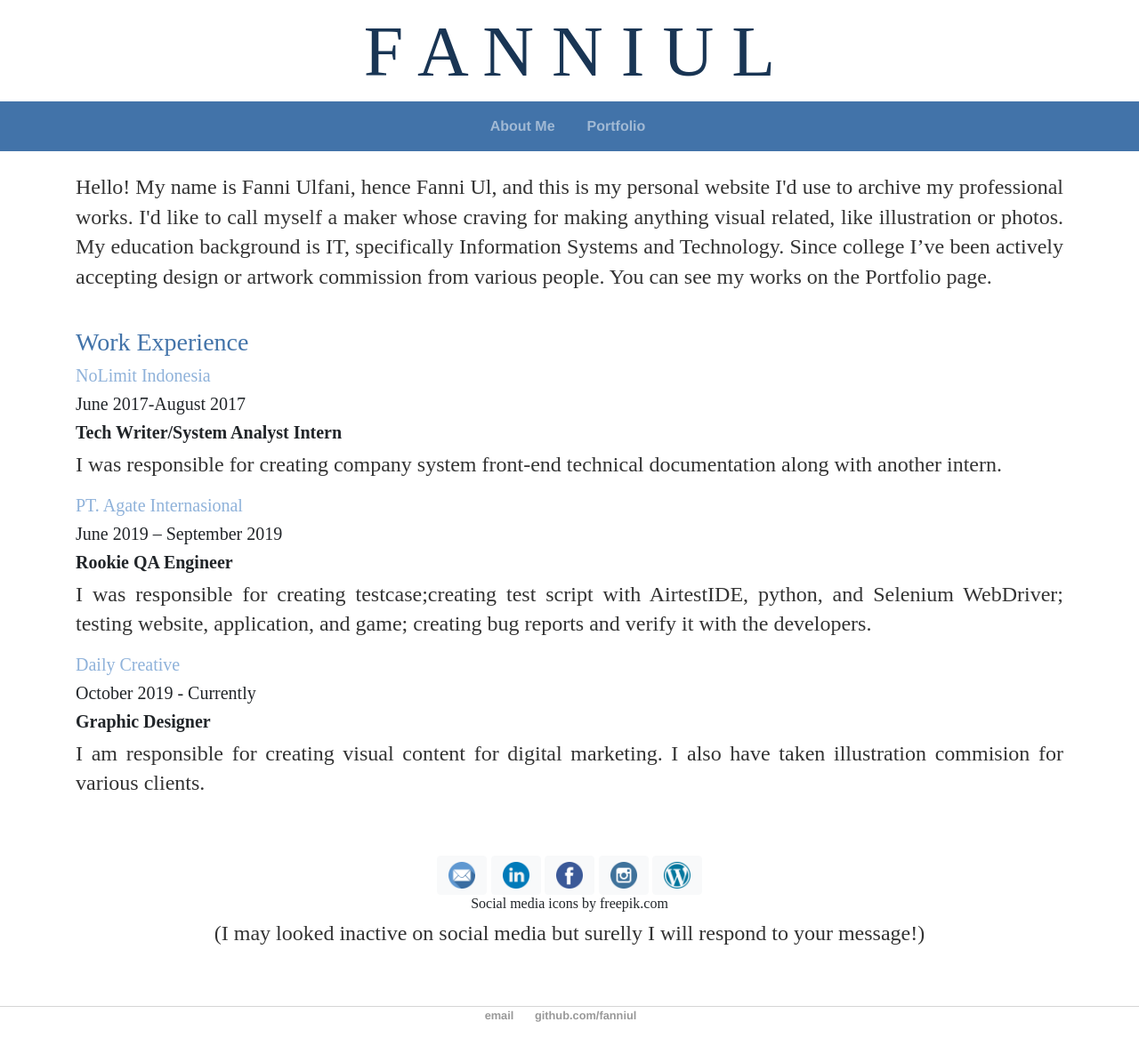
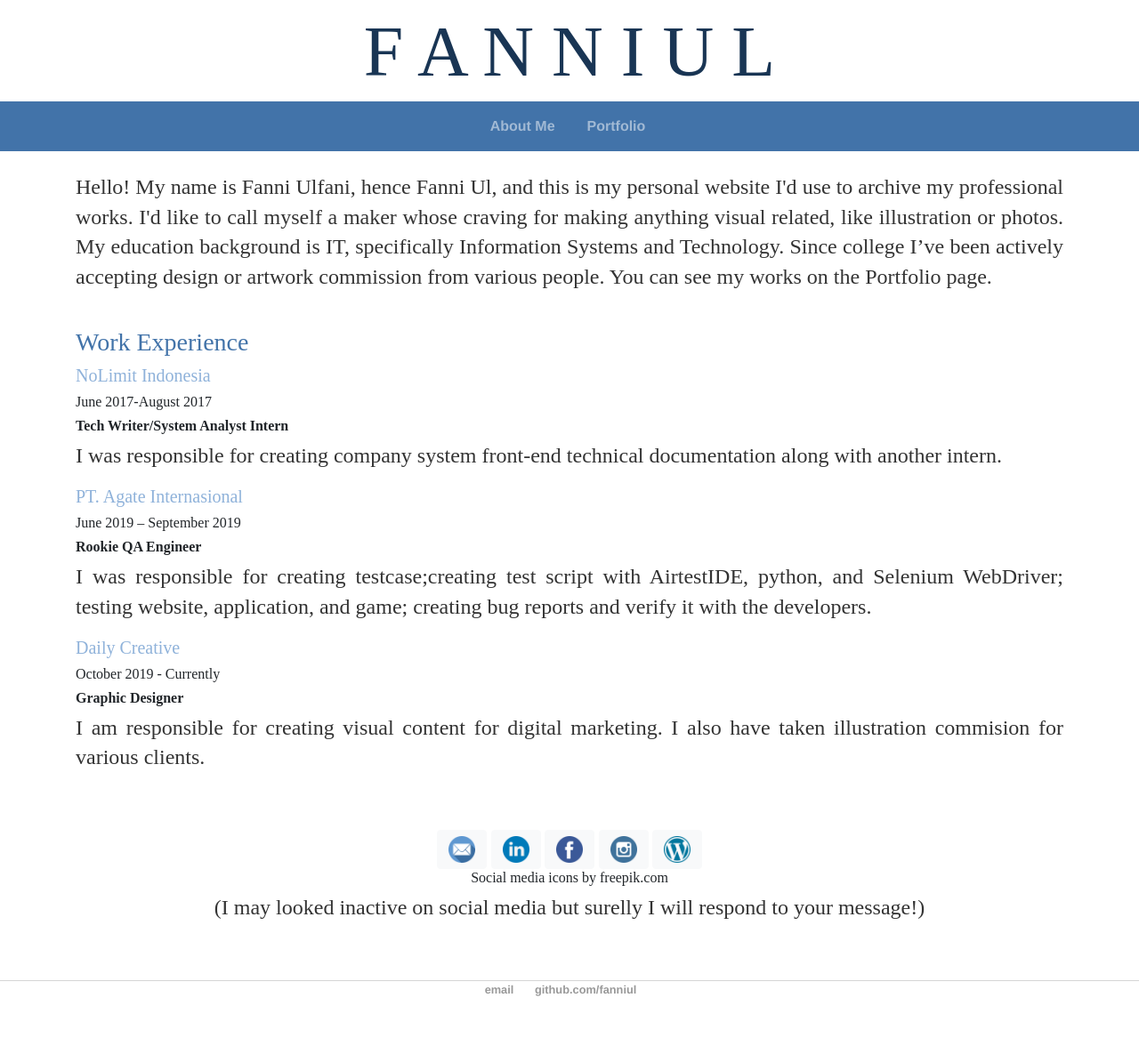
Before and after one commit to fanniul/fanniul.github.io, a Jekyll site: the page built from about/index.html, in a window 1280 px wide. Shown: the whole page at 89% size. Built offline with Jekyll 4.4.1, drawn with Linux system fonts in a browser that asks for light colours; comment, search, counter and statistics services are not loaded; after the commit the page ends 1138 px from its top, so only the background shows below that.

Commit message:
Update index.html

```diff
--- a/about/index.html
+++ b/about/index.html
@@ -17,17 +17,17 @@ I’m focusing on web development, mainly in front-end.</p> -->
 	<br>
 	<h3 class="text-justify" style="font-family: Montserrat;color:#4273a9;"> Work Experience </h3>
 	<h5 class="text-justify" style="font-family: Montserrat;color:#8fb2da;"> NoLimit Indonesia </h5>
-	<h5 class="text-justify" style="font-family: Montserrat;"> June 2017-August 2017 </h5>
-	<h5 class="text-justify font-weight-bold" style="font-family: Montserrat;"> Tech Writer/System Analyst Intern </h5>
+	<h6 class="text-justify" style="font-family: Montserrat;"> June 2017-August 2017 </h6>
+	<h6 class="text-justify font-weight-bold" style="font-family: Montserrat;"> Tech Writer/System Analyst Intern </h6>
 	<p  class="text-justify" style="font-family: Lateef;">  I was responsible for creating company system front-end technical documentation along with another intern. </p>
 	<h5 class="text-justify" style="font-family: Montserrat;color:#8fb2da;"> PT. Agate Internasional </h5>
-	<h5 class="text-justify" style="font-family: Montserrat;"> June 2019 – September 2019 </h5>
-	<h5 class="text-justify font-weight-bold" style="font-family: Montserrat;"> Rookie QA Engineer </h5>
+	<h6 class="text-justify" style="font-family: Montserrat;"> June 2019 – September 2019 </h6>
+	<h6 class="text-justify font-weight-bold" style="font-family: Montserrat;"> Rookie QA Engineer </h6>
 	<p  class="text-justify" style="font-family: Lateef;">  I was responsible for creating testcase;creating test script with AirtestIDE, python, and Selenium WebDriver;
 	testing website, application, and game; creating bug reports and verify it with the developers. </p>
 	<h5 class="text-justify" style="font-family: Montserrat;color:#8fb2da;"> Daily Creative </h5>
-	<h5 class="text-justify" style="font-family: Montserrat;"> October 2019 - Currently </h5>
-	<h5 class="text-justify font-weight-bold" style="font-family: Montserrat;"> Graphic Designer </h5>
+	<h6 class="text-justify" style="font-family: Montserrat;"> October 2019 - Currently </h6>
+	<h6 class="text-justify font-weight-bold" style="font-family: Montserrat;"> Graphic Designer </h6>
 	<p  class="text-justify" style="font-family: Lateef;"> I am responsible for creating visual content for digital marketing.
 	I also have taken illustration commision for various clients. </p>
 	<br>
```
